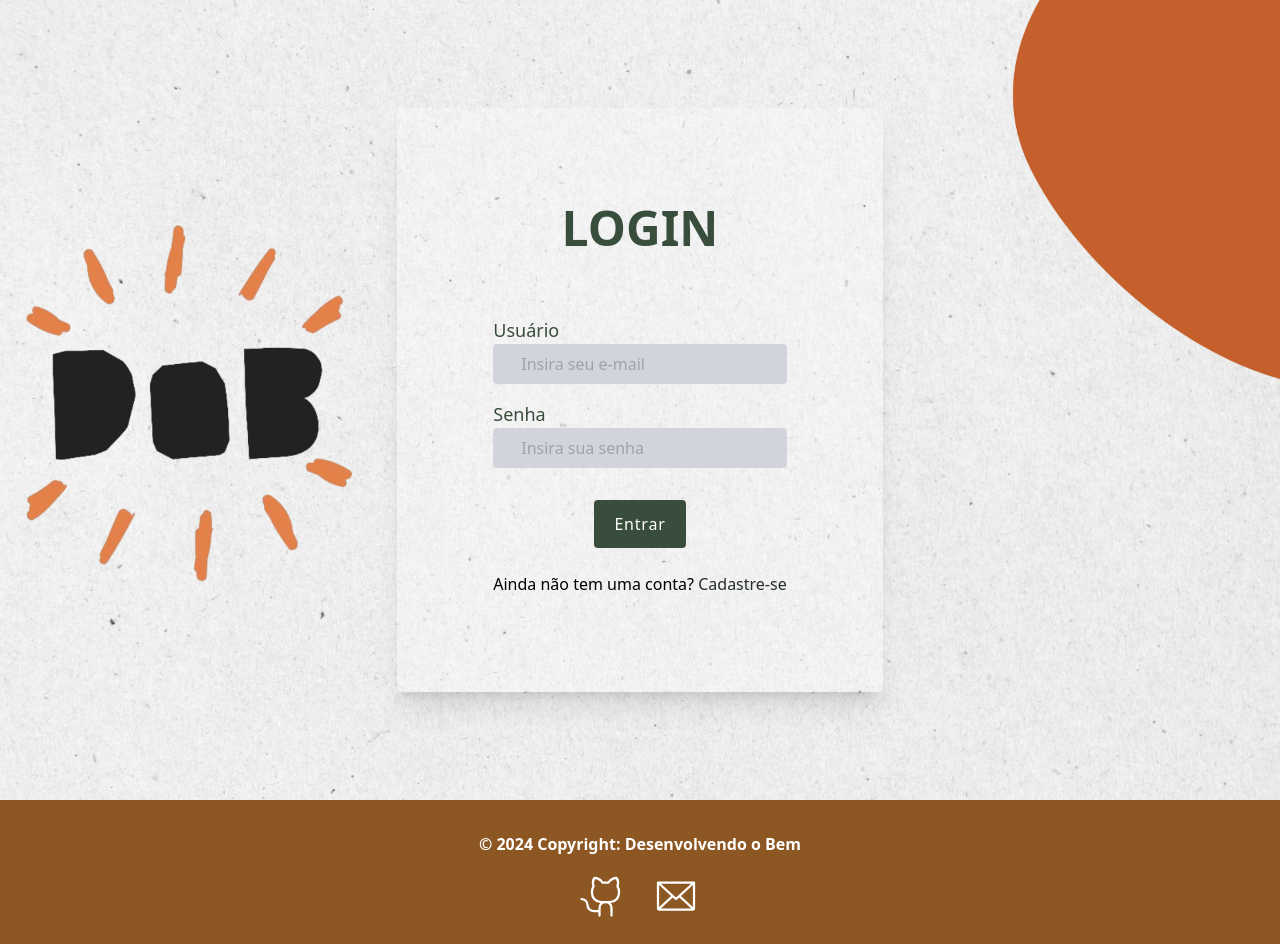
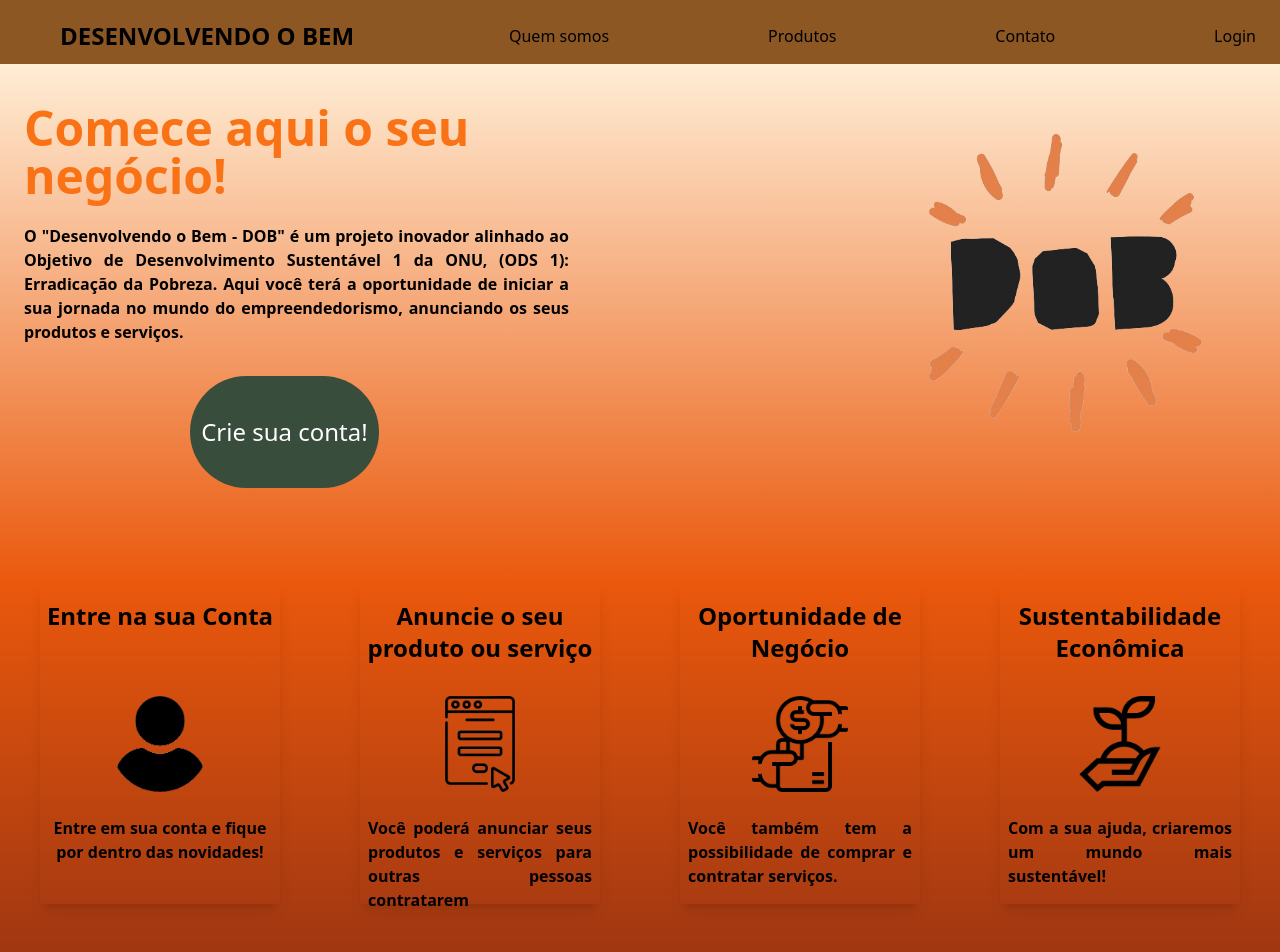
Before and after one commit to projetodob/dob-frontend, a React (Vite) app: page / in a window 1280 px wide. Shown: the top 952 px of the page. Built offline with nearby package versions, Linux system fonts and the light colour scheme.

Commit message:
home deslogado + possivel codigo de listar produtos deslogado

```diff
--- a/src/App.tsx
+++ b/src/App.tsx
@@ -19,6 +19,7 @@
 import Perfil from "./pages/perfil/Perfil";
 import Carrinho from "./components/carrinho/Carrinho";
 import { CarrinhoProvider } from "./contexts/CarrinhoContext";
+import HomeDeslogado from "./pages/home/HomeDeslogado";
 
 function App() {
   return (
@@ -29,7 +30,7 @@
           <NavbarInicio />
           <div className='min-h-[80vh]'>
             <Routes>
-              <Route path="/" element={<Login />} />
+              <Route path="/" element={<HomeDeslogado />} />
               <Route path="/login" element={<Login />} />
               <Route path="/cadastro" element={<Cadastro />} />
               <Route path="/home" element={<Home />} />
--- a/src/components/navbar/NavbarInicio.tsx
+++ b/src/components/navbar/NavbarInicio.tsx
@@ -35,6 +35,25 @@
       </div>
     );
   }
+else
+  {
+    navbarComponent = (
+      <div className='w-full h-[4rem] bg-laranjaEsc shadow border-gray-200 dark:bg-white'>
+        <div className="max-w-screen-xl flex flex-wrap items-center justify-between mx-auto p-4">
+          <Link to='/' className='hover:rounded-full px-1 py-1 text-2xl font-bold uppercase ml-10'>Desenvolvendo o Bem</Link>
+
+
+            <a href="/#sobre" className='py-2 px-2 hover:border-b-2 hover:border-green-500 hover:font-bold'>Quem somos</a>
+            <Link to='/produtos' className='py-2 px-2 hover:border-b-2 hover:border-green-500 hover:font-bold'>Produtos</Link>
+            <Link to='/contato' className='py-2 px-2 hover:border-b-2 hover:border-green-500 hover:font-bold'>Contato</Link>
+            <Link to='/login' className='py-2 px-2 hover:border-b-2 hover:border-green-500 hover:font-bold'>Login</Link>
+
+          </div>
+        </div>
+
+    );
+
+  }
 
   return (
     <>
--- /dev/null
+++ b/src/components/produtos/listaProdutos/ListaProdutoDeslogado.tsx
@@ -0,0 +1,68 @@
+import { useContext, useEffect, useState } from 'react';
+import { ThreeDots } from 'react-loader-spinner';
+import { useNavigate } from 'react-router-dom';
+import { AuthContext } from '../../../contexts/AuthContext';
+import Produto from '../../../models/Produto';
+import { buscar, buscarDeslogado} from '../../../service/Service';
+import CardProduto from '../cardProdutos/CardProdutos';
+import { toastAlerta } from '../../../util/toastAlerta';
+import { CarrinhoContext } from '../../../contexts/CarrinhoContext';
+
+function DeslogadoProdutos() {
+
+
+    const [produtos, setProdutos] = useState<Produto[]>([]);
+
+    const { adicionarProdutoAoCarrinho } = useContext(CarrinhoContext);
+
+    const navigate = useNavigate();
+
+    const { usuario, handleLogout } = useContext(AuthContext);
+    const token = usuario.token;
+    async function buscarProdutos() {
+      try {
+        await buscarDeslogado('/produtos', setProdutos,
+        );
+      } catch (error: any) {
+        if (error.toString().includes('403')) {
+          toastAlerta('O token expirou, favor logar novamente', 'info')
+          handleLogout()
+        }
+      }
+    }
+
+    useEffect(() => {
+      buscarProdutos();
+    }, [produtos.length]);
+
+    function adicionarAoCarrinho(produto: Produto) {
+      adicionarProdutoAoCarrinho(produto);
+    }
+
+    return (
+      <>
+        {produtos.length === 0 && (
+           <div className="text-center">
+           <ThreeDots
+             visible={true}
+             height="200"
+             width="200"
+             color="#7EAB88"
+             radius="9"
+             ariaLabel="three-dots-loading"
+             wrapperStyle={{ display: 'inline-block' }}
+             wrapperClass="mx-auto"
+           />
+         </div>
+        )}
+        <div className='mt-8 container mx-auto my-4 grid grid-cols-1 md:grid-cols-2 lg:grid-cols-3 gap-4'>
+          {produtos.map((produto) => (
+            <CardProduto key={produto.id} prod={produto} adicionarAoCarrinho={adicionarAoCarrinho} />
+          ))}
+        </div>
+      </>
+    );
+  }
+
+
+export default DeslogadoProdutos;
--- a/src/components/produtos/listaProdutos/ListaProdutos.tsx
+++ b/src/components/produtos/listaProdutos/ListaProdutos.tsx
@@ -74,4 +74,71 @@
   );
 }
 
+function DeslogadoListaProdutos() {
+
+  const [produtos, setProdutos] = useState<Produto[]>([]);
+
+  const { adicionarProdutoAoCarrinho } = useContext(CarrinhoContext);
+
+  const navigate = useNavigate();
+
+  const { usuario, handleLogout } = useContext(AuthContext);
+  const token = usuario.token;
+
+  useEffect(() => {
+    if (token === '') {
+      toastAlerta('Você precisa estar logado', 'info');
+      navigate('/login');
+    }
+  }, [token]);
+
+  async function buscarProdutos() {
+    try {
+      await buscar('/produtos', setProdutos, {
+        headers: {
+          Authorization: token,
+        },
+      });
+    } catch (error: any) {
+      if (error.toString().includes('403')) {
+        toastAlerta('O token expirou, favor logar novamente', 'info')
+        handleLogout()
+      }
+    }
+  }
+
+  useEffect(() => {
+    buscarProdutos();
+  }, [produtos.length]);
+
+  function adicionarAoCarrinho(produto: Produto) {
+    adicionarProdutoAoCarrinho(produto);
+  }
+
+  return (
+    <>
+      {produtos.length === 0 && (
+         <div className="text-center">
+         <ThreeDots
+           visible={true}
+           height="200"
+           width="200"
+           color="#7EAB88"
+           radius="9"
+           ariaLabel="three-dots-loading"
+           wrapperStyle={{ display: 'inline-block' }}
+           wrapperClass="mx-auto"
+         />
+       </div>
+      )}
+      <div className='mt-8 container mx-auto my-4 grid grid-cols-1 md:grid-cols-2 lg:grid-cols-3 gap-4'>
+        {produtos.map((produto) => (
+          <CardProduto key={produto.id} prod={produto} adicionarAoCarrinho={adicionarAoCarrinho} />
+        ))}
+      </div>
+    </>
+  );
+}
+
+
 export default ListaProdutos;
--- a/src/pages/home/HomeDeslogado.css
+++ b/src/pages/home/HomeDeslogado.css
@@ -1,9 +1,3 @@
-.fundoLogin {
-    background-image: url(../../assets/cad1.png);
-    background-repeat: no-repeat;
-    background-size: cover;
-  }
-
 body{
   overflow-x: hidden;
 }
--- a/src/pages/home/HomeDeslogado.tsx
+++ b/src/pages/home/HomeDeslogado.tsx
@@ -1,18 +1,19 @@
 import dob from "../../assets/DOB.png";
-import ListaProdutos from "../../components/produtos/listaProdutos/ListaProdutos";
 import ModalProduto from "../../components/produtos/modalProduto/ModalProduto";
 import Sobre from "../sobre/Sobre";
 
 import "./Home.css";
 import "./HomeDeslogado.css";
+import DeslogadoProdutos from "../../components/produtos/listaProdutos/ListaProdutoDeslogado";
 
 
 function HomeDeslogado() {
   return (
     <>
       <div className="w-screen">
-        <div className="pb-20 grid items-center justify-items-center grid-cols-3">
-            <div className="grid grid-cols-3 col-span-2 ">
+        <div className="pt-10 bg-gradient-to-b from-orange-100 to-orange-600 pb-32 grid items-center justify-items-center grid-cols-3  md:grid-cols-3">
+
+            <div className="grid grid-cols-3 col-span-2 w-full">
               <div className="grid items-center justify-items-center col-span-2">
                 <h2 className="mb-6 ml-6 text-orange-500 text-5xl font-bold">Comece aqui o seu negócio!</h2>
                 <p className="ml-6 text-justify text-1xl font-bold">
@@ -21,14 +22,14 @@
                   no mundo do empreendedorismo, anunciando os seus produtos e serviços.
                 </p>
                 <div className="mt-16 size-full  text-center ">
-                <button className='items-center justify-items-center m-auto rounded-full text-2xl text-white font-medium bg-verdeEsc hover:bg-verdeMusgo w-1/3 h-1/2 py-2 h-full' type='submit'>
+                  <a href="/cadastro"><button className='items-center justify-items-center m-auto rounded-full text-2xl text-white font-medium bg-verdeEsc hover:bg-verdeMusgo w-60 h-80 md:w-1/3 h-1/2 py-2 h-full' type='submit'>
              Crie sua conta!
-            </button></div>
+            </button></a></div>
               </div>
             </div>
             <div className=" ">
               <img
-                src='./src/assets/doblogin3.png'
+                src='./src/assets/dobsemfundo.png'
                 alt=""
                 className="size-80
                                                         pr-0"
@@ -37,67 +38,68 @@
 
         </div>
 
-        <div className=" mb-10 justify-items-center overflow-hidden grid grid-cols-4 md:grid-flow-row gap-4 bg-orange-700 h-80">
-       <div className="  rounded shadow-lg hover:bg-blue-600">
+    <div className=" pb-20 grid  bg-gradient-to-b from-orange-600 to-orange-800 justify-items-center overflow-hidden  bg-orange-700">
+      <div className="flex gap-20 flex-wrap text-center">
+       <div className="  w-full h-80 md:w-60  rounded shadow-lg hover:bg-orange-800  ">
        <a href="/login">
               <div className="grid grid-rows-4 py-4 h-full ">
                 <div className="font-bold text-center text-2xl mb-2">Entre na sua Conta</div>
                 <div className="grid row-span-2 items-center justify-items-center">
-                  <div className=""><img className="size-24 text-center items-center justify-items-center"src='./src/assets/usericon.png' alt="" />
+                  <div className=""><img className="text-justify size-24 text-center items-center justify-items-center"src='./src/assets/usericon.png' alt="" />
                   </div>
                 </div>
                 <div>
                 <p className="ml-2 mr-2 font-bold text-white-700 text-base">
-                 Entre em sua conta e inicie sua jornada!
+                 Entre em sua conta e fique por dentro das novidades!
                 </p>
                 </div>
               </div>
               </a>
             </div>
-            <div className="   rounded shadow-lg">
-              <div className="grid grid-rows-4 py-4 h-full ">
+            <div className=" w-full h-80 md:w-60 rounded shadow-lg   ">
+              <div className="grid grid-rows-4 py-4 h-full w-full">
                 <div className="font-bold text-center text-2xl mb-2">Anuncie o seu produto ou serviço</div>
                 <div className="grid row-span-2 items-center justify-items-center">
-                  <div className=""><img className="size-24 text-center items-center justify-items-center"src='./src/assets/formulario.png' alt="" />
+                  <div className=""><img className=" size-24 text-center items-center justify-items-center"src='./src/assets/formulario.png' alt="" />
                   </div>
                 </div>
-                <div className="">
+                <div className=" text-justify">
                 <p className="ml-2 mr-2 font-bold text-white-700 text-base">
                   Você poderá anunciar seus produtos e serviços para outras pessoas contratarem
                 </p>
                 </div>
               </div>
             </div>
-            <div className="  rounded shadow-lg">
+            <div className=" w-full h-80 md:w-60    rounded shadow-lg ">
               <div className="grid grid-rows-4 py-4 h-full ">
-                <div className="text-gray-50 font-bold text-center text-2xl mb-2">Oportunidades de Negócios</div>
+                <div className="font-bold text-center text-2xl mb-2">Oportunidade de Negócio</div>
                 <div className="grid row-span-2 items-center justify-items-center">
                   <div className=""><img className="size-24 text-center items-center justify-items-center"src='./src/assets/negocios.png' alt="" />
                   </div>
                 </div>
-                <div>
+                <div className="text-justify">
                 <p className=" ml-2 mr-2 font-bold text-white-700 text-base">
-                 Você também tem a possibilidade de comprar e contratar serviços de outras pessoas.
+                 Você também tem a possibilidade de comprar e contratar serviços.
                 </p>
                 </div>
               </div>
             </div>
-            <div className=" rounded shadow-lg">
+            <div className=" w-full h-80 md:w-60   rounded shadow-lg">
               <div className="grid grid-rows-4 py-4 h-full ">
                 <div className=" font-bold text-center text-2xl mb-2">Sustentabilidade Econômica</div>
                 <div className="grid row-span-2 items-center justify-items-center">
                   <div className=""><img className="size-24 text-center items-center justify-items-center"src='./src/assets/sustentabilidade.png' alt="" />
                   </div>
                 </div>
-                <div>
+                <div className="text-justify">
                 <p className="ml-2 mr-2 font-bold text-base">
                  Com a sua ajuda, criaremos um mundo mais sustentável!
                 </p>
                 </div>
               </div>
             </div>
+            </div>
           </div>
-
         <div id="sobre"><Sobre></Sobre></div>
 
 
--- a/src/service/Service.tsx
+++ b/src/service/Service.tsx
@@ -21,7 +21,10 @@
   const resposta = await api.get(url, header)
   setDados(resposta.data)
 }
-
+export const buscarDeslogado = async(url: string, setDados: Function) => {
+  const resposta = await api.get(url)
+  setDados(resposta.data)
+}
 // eslint-disable-next-line @typescript-eslint/ban-types
 export const cadastrar = async(url: string, dados: Object, setDados: Function, header: Object) => {
   const resposta = await api.post(url, dados, header)
```
Also changed, not shown: src/assets/dobsemfundo.png (added).
